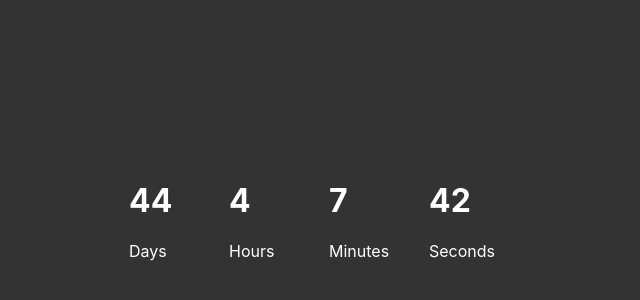
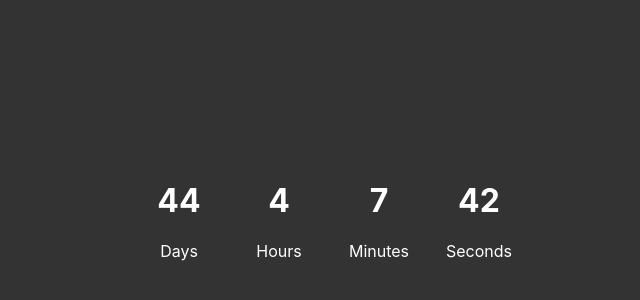
Before and after one commit to timveletta/advent-society, a React (Create React App) app: page / in a window 1280 px wide. Shown: the part 182-482 px from the top of the page, without its empty margins (311-951 px from the left). Built offline with nearby package versions, Linux system fonts and the light colour scheme; no server answers; what aws-amplify would draw is missing.

Commit message:
feat: adding code entry page

```diff
--- a/src/App.tsx
+++ b/src/App.tsx
@@ -1,24 +1,17 @@
 import React from "react";
 import "./App.css";
 import { BrowserRouter, Switch, Route } from "react-router-dom";
-import Timer from "./components/Timer";
 import PrivateRoute from "./components/PrivateRoute";
 import PuzzleContainer from "./containers/PuzzleContainer";
 import DashboardContainer from "./containers/DashboardContainer";
+import TimerContainer from "./containers/TimerContainer";
 
 const App = () => {
-  const targetDate: Date = new Date(2019, 11, 13, 9);
-
   return (
     <BrowserRouter>
       <Switch>
         <Route path="/" exact>
-          {/* TODO redirect to Dashboard when authorised */}
-          {targetDate.getTime() - new Date().getTime() > 0 ? (
-            <Timer targetDate={targetDate} />
-          ) : (
-            <div>Enter the code</div>
-          )}
+          <TimerContainer />
         </Route>
         <PrivateRoute path="/puzzle/:id">
           <PuzzleContainer />
--- /dev/null
+++ b/src/components/CodeEntry.tsx
@@ -0,0 +1,56 @@
+import React, { useState, useEffect, FC } from "react";
+import { useHistory } from "react-router-dom";
+import styled from "styled-components";
+
+const Container = styled.div`
+  height: 100vh;
+  color: #fff;
+
+  label {
+    display: block;
+    text-transform: uppercase;
+    font-size: 2rem;
+    font-weight: 200;
+    letter-spacing: 0.15rem;
+    text-align: center;
+    margin-bottom: 1rem;
+  }
+
+  input {
+    background-color: rgba(0, 0, 0, 0);
+    border: none;
+    border-bottom: 1px solid #fff;
+    font-size: 8rem;
+    color: #fff;
+    width: 100vw;
+    text-align: center;
+  }
+`;
+
+const CodeEntry: FC<{ lockCode: string }> = ({ lockCode }) => {
+  const [code, setCode] = useState("");
+  const history = useHistory();
+
+  useEffect(() => {
+    if (code.length > 4) {
+      setCode(code.slice(0, 4));
+    }
+    if (code === lockCode) {
+      localStorage.setItem("CODE", code);
+      history.push("/dashboard");
+    }
+  }, [code, lockCode]);
+
+  return (
+    <Container>
+      <label>Enter the Code</label>
+      <input
+        type="number"
+        value={code}
+        onChange={e => setCode(e.target.value)}
+      ></input>
+    </Container>
+  );
+};
+
+export default CodeEntry;
--- a/src/components/PrivateRoute.tsx
+++ b/src/components/PrivateRoute.tsx
@@ -1,11 +1,15 @@
-import React, { FC } from "react";
+import React, { FC, useEffect } from "react";
 import { Route, Redirect } from "react-router-dom";
 
-const PrivateRoute: FC<any> = ({ children, ...rest }) => (
+export const CODE = "5278";
+
+const PrivateRoute: FC<any> = ({ children, ...rest }) => {
+  const storedCode = localStorage.getItem("CODE");
+  return (
     <Route
       {...rest}
       render={({ location }) =>
-      true ? ( // implement 'auth' flow here
+        storedCode && storedCode === CODE ? (
           children
         ) : (
           <Redirect
@@ -18,5 +22,6 @@ const PrivateRoute: FC<any> = ({ children, ...rest }) => (
       }
     ></Route>
   );
+};
 
 export default PrivateRoute;
--- a/src/components/Timer.tsx
+++ b/src/components/Timer.tsx
@@ -10,6 +10,7 @@ const Container = styled.div`
   background-color: #333;
   max-width: 400px;
   margin: 0 auto;
+  text-align: center;
 `;
 
 const Interval = styled.div`
--- a/src/containers/TimerContainer.tsx
+++ b/src/containers/TimerContainer.tsx
@@ -1,7 +1,15 @@
 import React from "react";
+import Timer from "../components/Timer";
+import CodeEntry from "../components/CodeEntry";
+import { CODE } from "../components/PrivateRoute";
 
 const TimerContainer = () => {
-  return <div></div>;
+  const targetDate: Date = new Date(2019, 11, 13, 9);
+  return targetDate.getTime() - new Date().getTime() > 0 ? (
+    <Timer targetDate={targetDate} />
+  ) : (
+    <CodeEntry lockCode={CODE} />
+  );
 };
 
 export default TimerContainer;
```
Lines whose indentation alone changed are shown as unchanged.
